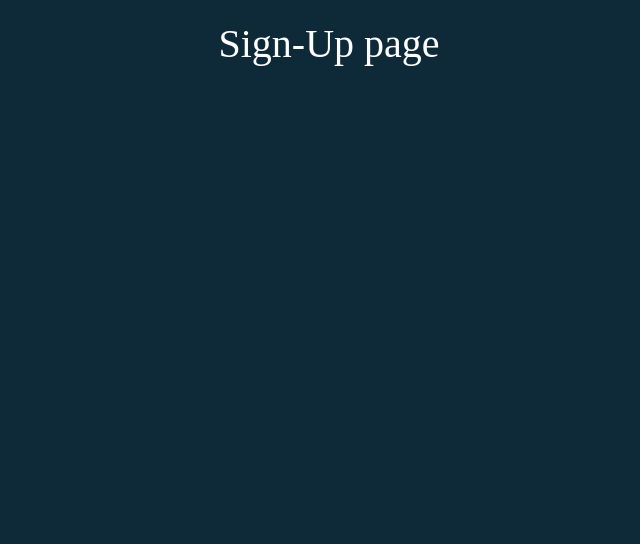
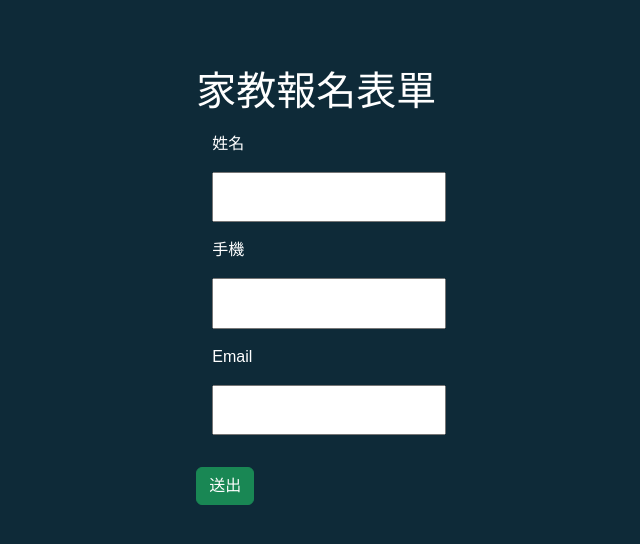
Before and after one commit to tzuchientseng/tutor, a Vue app: page /signup in a window 1280 px wide. Shown: the top 544 px of the page, without its empty margins (311-951 px from the left). Built offline with nearby package versions, Linux system fonts and the light colour scheme; a web font is replaced by a local one.

Commit message:
feat: SignUp.vue

```diff
--- a/package.json
+++ b/package.json
@@ -11,6 +11,7 @@
   },
   "dependencies": {
     "bootstrap": "^5.3.7",
+    "pinia": "^3.0.3",
     "sweetalert2": "^11.22.2",
     "vue": "^3.3.11",
     "vue-router": "^4.5.1"
--- a/src/main.ts
+++ b/src/main.ts
@@ -1,4 +1,5 @@
 import { createApp } from 'vue'
+import { createPinia } from 'pinia'
 import App from './App.vue'
 import router from './router'
 
@@ -7,6 +8,8 @@ import 'bootstrap/dist/js/bootstrap.bundle.min.js'
 import './style.css'
 
 const app = createApp(App)
+const pinia = createPinia()
 
 app.use(router)
+app.use(pinia)
 app.mount('#app')
--- /dev/null
+++ b/src/stores/signupStore.ts
@@ -0,0 +1,20 @@
+import { defineStore } from 'pinia'
+
+export interface SignUpForm {
+  name: string
+  phone: string
+  email: string
+}
+
+export const useSignupStore = defineStore('signUp', {
+  state: () => ({
+    form: {
+      name: '',
+      phone: '',
+      email: '',
+    } as SignUpForm
+  }),
+  actions: {
+
+  },
+})
--- a/src/views/SignUp.vue
+++ b/src/views/SignUp.vue
@@ -1,7 +1,62 @@
 <script setup lang="ts">
+import { reactive } from 'vue'
+import { useSignupStore, SignUpForm } from '@/stores/signupStore'
+
+const formData = reactive<SignUpForm>({
+  name: '',
+  phone: '',
+  email: '',
+})
+
+const store = useSignupStore()
+
+const handleSubmit = async () => {
+
+
+}
 
 </script>
 
 <template>
-  <h1 class="text-center">Sign-Up page</h1>
+  <div class="conainer mt-5">
+    <div class="signup-form">
+      <h1>家教報名表單</h1>
+      <form @submit.prevent="handleSubmit">
+        <div>
+          <label for="name">姓名</label>
+          <input v-model="formData.name" id="name" required/>
+        </div>
+        <div>
+          <label for="phone">手機</label>
+          <input v-model="formData.phone" id="phone" required/>
+        </div>
+        <div>
+          <label for="email">Email</label>
+          <input v-model="formData.email" id="email" required/>
+        </div>
+        <button class="btn btn-success mt-3" type="submit">送出</button>
+      </form>
+    </div>
+  </div>
 </template>
+
+<style>
+.signup-form {
+}
+
+.signup-form form div {
+  margin: 1rem;
+}
+
+.signup-form label {
+  display: block;
+  margin-bottom: 1rem;
+}
+
+.signup-form input,
+.signup-form textarea {
+  width: 100%;
+  padding: 0.7rem;
+  box-sizing: border-box; /*不會因為 padding 而變太寬、跑版*/
+}
+</style>
--- /dev/null
+++ b/src/views/TEMPSignUp.vue
@@ -0,0 +1,89 @@
+<script setup lang="ts">
+import { reactive, ref } from 'vue'
+import { useSignupStore, SignUpForm } from '@/stores/signupStore'
+
+const form = reactive<SignUpForm>({
+  name: '',
+  phone: '',
+  email: '',
+  subject: '',
+  note: ''
+})
+
+const successMessage = ref<string>('')
+const errorMessage = ref<string>('')
+const loading = ref<boolean>(false)
+
+const store = useSignupStore()
+
+const handleSubmit = async () => {
+  successMessage.value = ''
+  errorMessage.value = ''
+  loading.value = true
+
+  try {
+    await store.submitForm(form)
+    successMessage.value = '報名成功，我們將儘快與您聯繫！'
+    // 清空表單
+    Object.keys(form).forEach((key) => {
+      form[key as keyof SignUpForm] = ''
+    })
+  } catch (err: any) {
+    errorMessage.value = err
+  } finally {
+    loading.value = false
+  }
+}
+</script>
+
+<template>
+  <div class="signup-form">
+    <h2>家教報名表單</h2>
+    <form @submit.prevent="handleSubmit">
+      <div>
+        <label for="name">姓名</label>
+        <input v-model="form.name" id="name" required />
+      </div>
+      <div>
+        <label for="phone">電話</label>
+        <input v-model="form.phone" id="phone" required />
+      </div>
+      <div>
+        <label for="email">Email</label>
+        <input v-model="form.email" id="email" type="email" required />
+      </div>
+      <div>
+        <label for="subject">報名科目</label>
+        <input v-model="form.subject" id="subject" required />
+      </div>
+      <div>
+        <label for="note">備註</label>
+        <textarea v-model="form.note" id="note"></textarea>
+      </div>
+
+      <button type="submit" :disabled="loading">送出</button>
+      <p v-if="successMessage" style="color: green">{{ successMessage }}</p>
+      <p v-if="errorMessage" style="color: red">{{ errorMessage }}</p>
+    </form>
+  </div>
+</template>
+
+<style scoped>
+.signup-form {
+  max-width: 500px;
+  margin: 0 auto;
+}
+.signup-form form div {
+  margin-bottom: 1rem;
+}
+.signup-form label {
+  display: block;
+  margin-bottom: 0.25rem;
+}
+.signup-form input,
+.signup-form textarea {
+  width: 100%;
+  padding: 0.5rem;
+  box-sizing: border-box;
+}
+</style>
```
Also changed, not shown: 2 other files (tests, documents, lock files or other folders).
